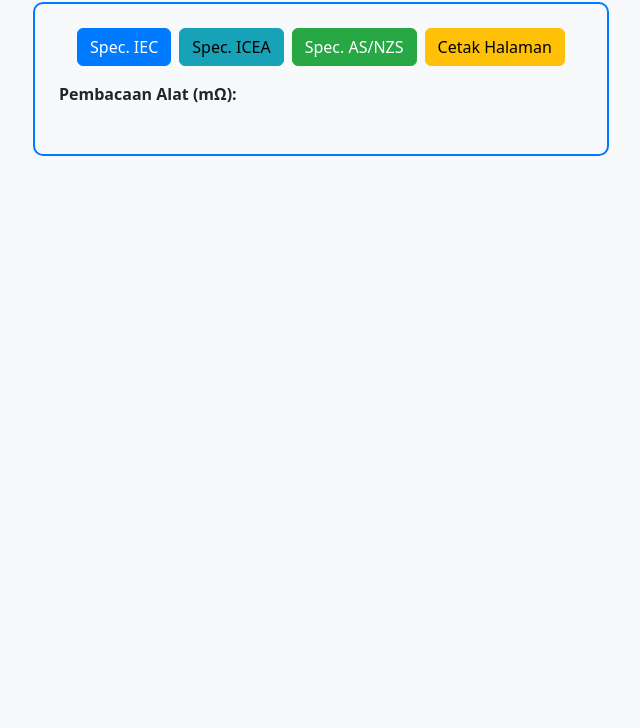
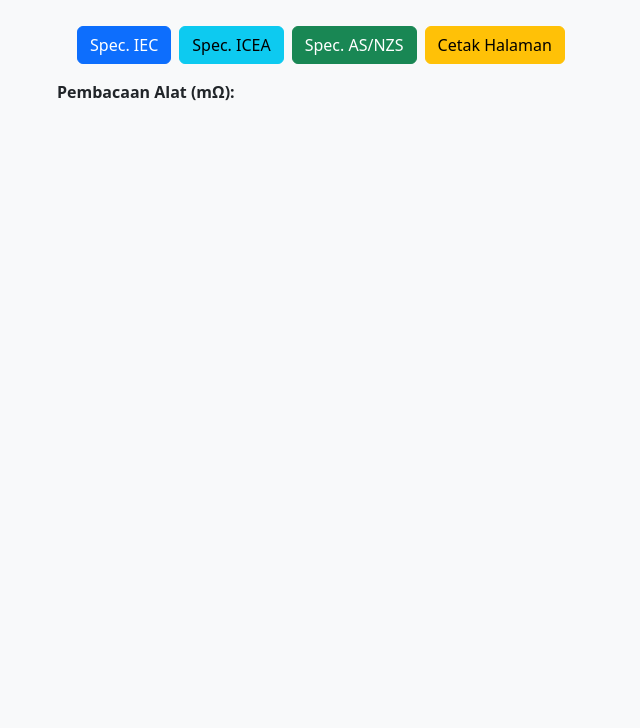
Before and after one commit to williyanto/resistance, a plain HTML site: page index.html in a window 1280 px wide. Shown: the part 72-800 px from the top of the page, without its empty margins (319-959 px from the left). Drawn offline with nearby package versions, Linux system fonts and the light colour scheme.

Commit message:
Update style.css

```diff
--- a/style.css
+++ b/style.css
@@ -26,37 +26,3 @@ h2 {
 .border-input {
   border: 1px solid #ced4da;
 }
-
-.form-border {
-  border: 2px solid #007bff;
-  border-radius: 10px;
-}
-
-footer {
-  margin-top: 20px;
-  text-align: center;
-}
-
-.text-blue {
-  color: blue;
-}
-
-.btn-primary {
-  background-color: #007bff;
-  border-color: #007bff;
-}
-
-.btn-info {
-  background-color: #17a2b8;
-  border-color: #17a2b8;
-}
-
-.btn-success {
-  background-color: #28a745;
-  border-color: #28a745;
-}
-
-.btn-warning {
-  background-color: #ffc107;
-  border-color: #ffc107;
-}
```
